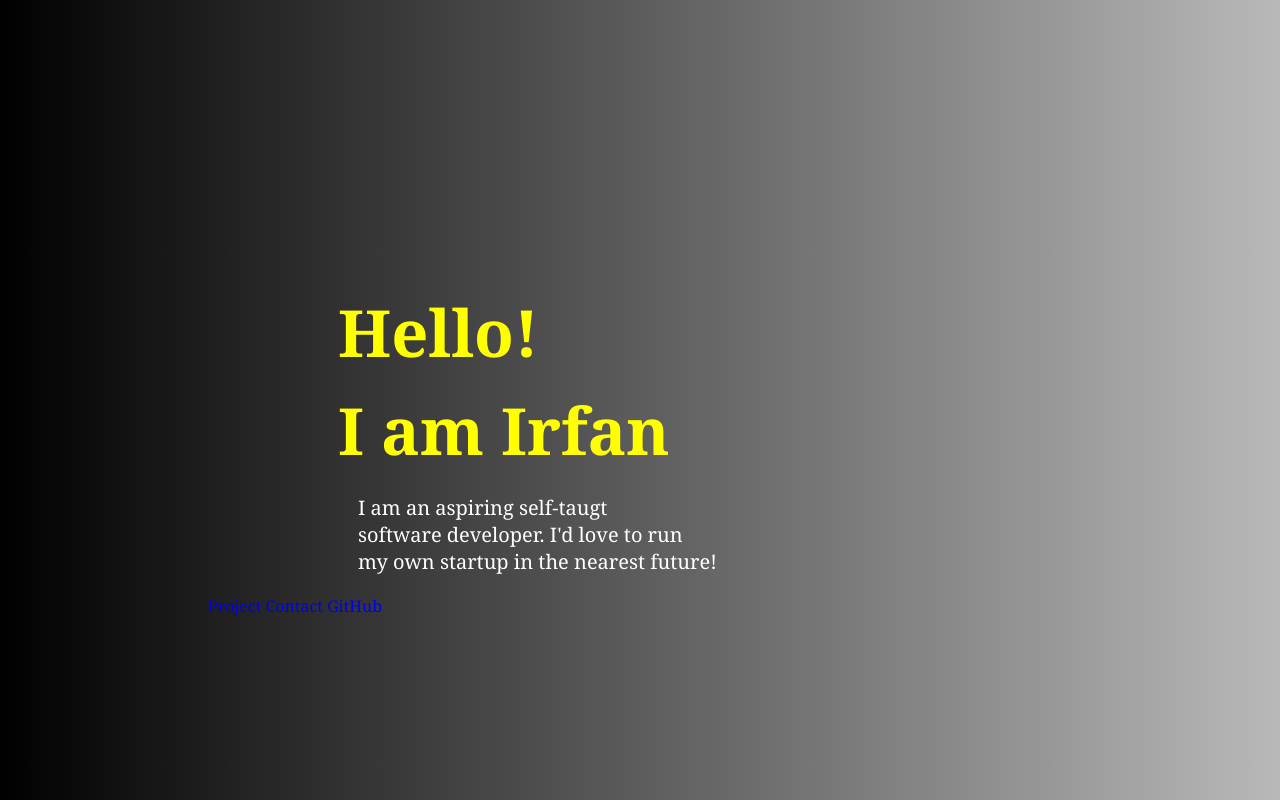
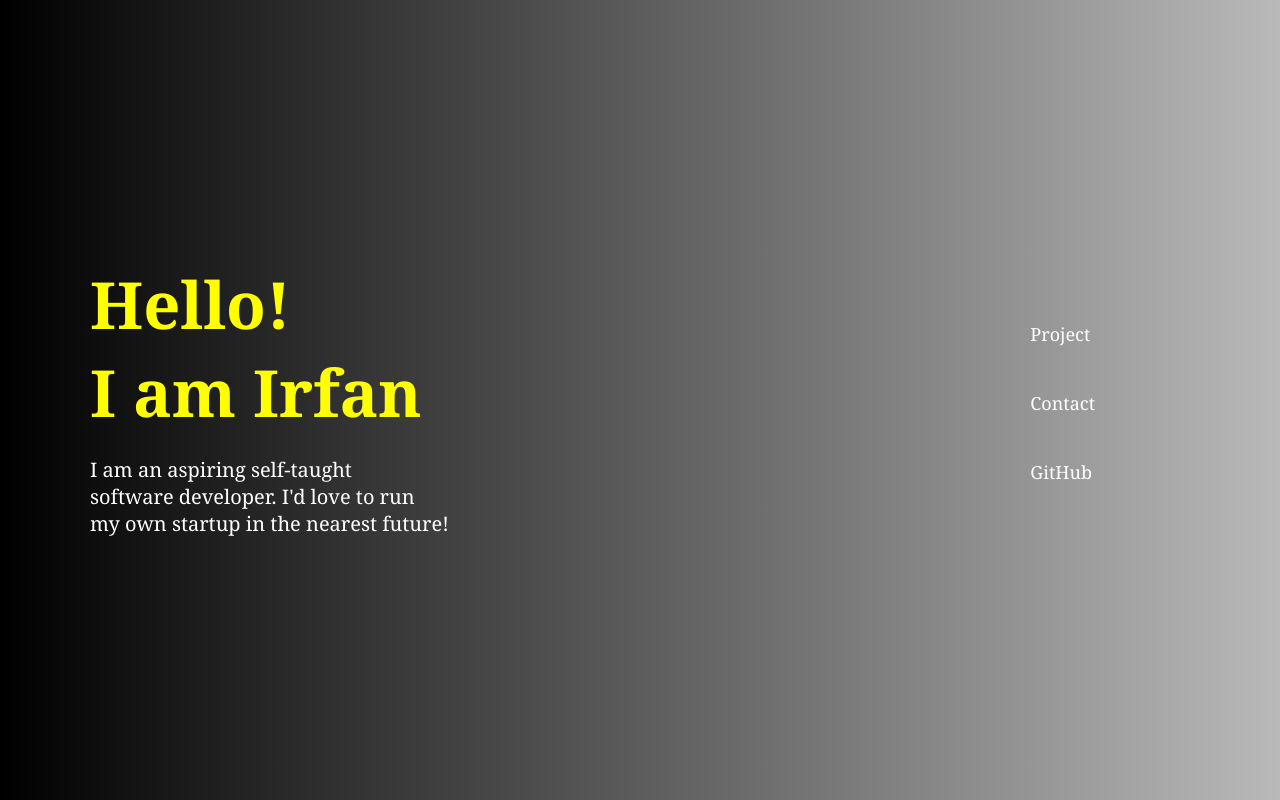
Before and after one commit to IFAIZC/personal-website, a plain HTML site: page index.html in a window 1280 px wide. Shown: the top 800 px of the page. Drawn offline with Linux system fonts and the light colour scheme.

Commit message:
flex my home content

```diff
--- a/index.html
+++ b/index.html
@@ -11,22 +11,23 @@
 
     <!-- Sections -->
     <section id="home">
+        <div class="home-content"> <!-- previous code, i do not have home content. this makes the navbar becomes one with the home content. so we are able to flex it together in a row.-->
+            <div class="left-content">
                 <div class="greetings">
                     <h3>Hello!</h3>
                     <h3>I am Irfan</h3>
                 </div>
-
                 <div class="bio">
-            <p>I am an aspiring self-taugt <br> software developer.
+                    <p>I am an aspiring self-taught <br> software developer.
                     I'd love to run <br> my own startup in the nearest future!</p>
                 </div>
-
-        <!-- This method is called Anchror Link-->
-        <nav>
+            </div>
+            <nav class="navbar">
                 <a href="#project">Project</a>
                 <a href="#contact">Contact</a>
-            <a href="https://github.com/IFAIZC" target="_blank">GitHub</a> <!-- please link to github -->
+                <a href="https://github.com/IFAIZC" target="_blank">GitHub</a>
             </nav>
+        </div>
     </section>
 
     <section id="project">
--- a/styles.css
+++ b/styles.css
@@ -15,25 +15,64 @@ a {
     text-decoration: none; /*removes the underline from linking */
 }
 
+
+
+
+
+
+
+
+
+
+
+
+
+
+/* Please re-write all of the css TO SEE the process */
+#home {
+    display: flex;
+    justify-content: center; /* Centers content horizontally */
+    align-items: center; /* Centers content vertically */
+    height: 100vh; /* Full viewport height */
+    padding: 0; /* Removes extra padding */
+}
+
+.home-content {
+    display: flex;
+    justify-content: space-between; /* Space between left and right sections */
+    width: 100%; /* Ensures the content takes full width */
+    max-width: 1200px; /* Optional: Limit maximum width for better alignment */
+}
+
+.left-content {
+    flex: 1; /* Takes available space */
+    padding-left: 50px; /* Adjust left spacing */
+}
+
 .greetings h3 {
     font-size: 65px;
-    padding-left: 130px;
     color: yellow;
     margin: 0; /* Removes default margin */
 }
 
-.greetings h3 + h3 {
-    margin-top: 10px; /* Add a smaller margin for the second h3 */
+.bio {
+    color: white;
+    font-size: 20px;
+    margin-top: 20px;
 }
 
-
-.bio {
-    color: white;
-    padding-left: 150px;
-    font-size: 20px;
+.navbar {
+    display: flex;
+    flex-direction: column; /* Arrange links vertically */
+    justify-content: center; /* Align vertically within the section */
+    padding: 20px;
+    row-gap: 35px;
+    padding-right: 145px;
 }
 
-#home {
-    padding-left: 200px;
-    padding-top: 280px;
+.navbar a {
+    color: white;
+    text-decoration: none;
+    margin-bottom: 10px; /* Adds spacing between links */
+    font-size: 18px;
 }
```
Lines whose indentation alone changed are shown as unchanged.
